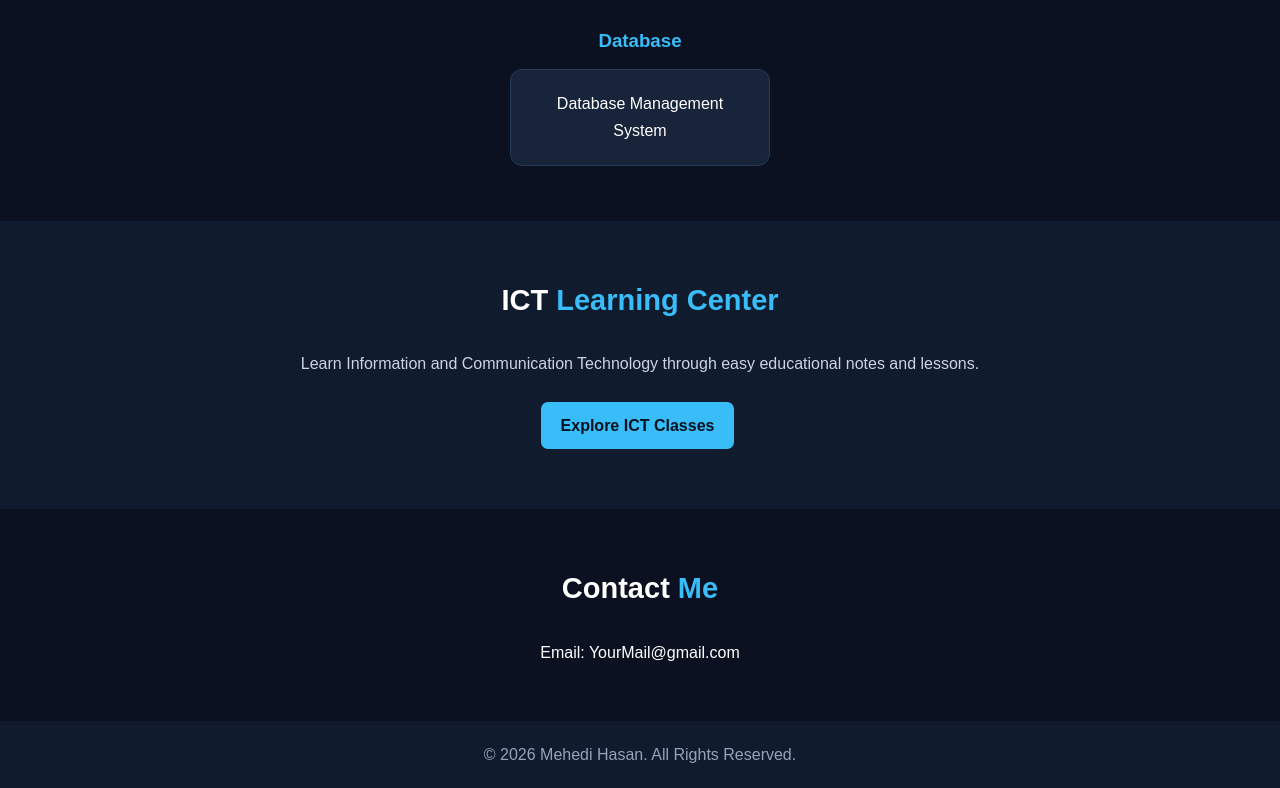
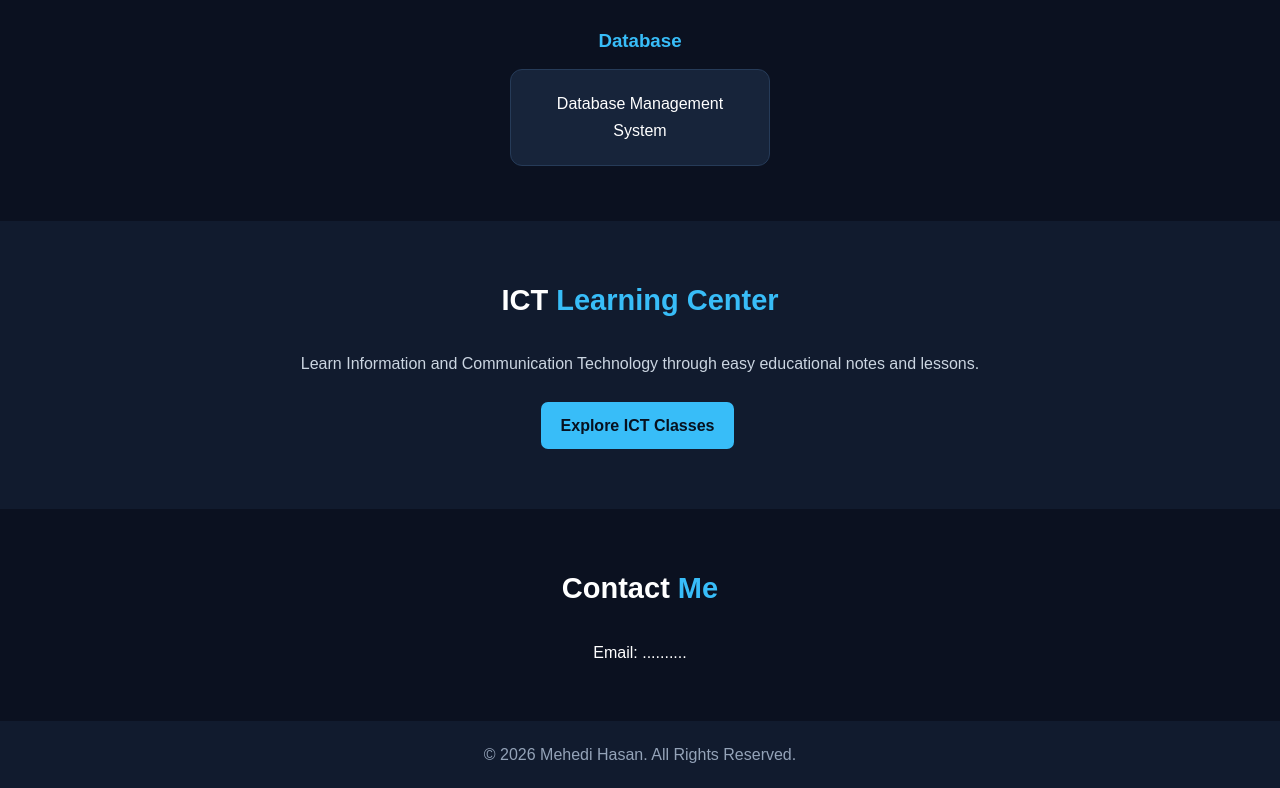
Before and after one commit to mhgithub21/mehedi-portfolio, a plain HTML site: page index.html in a window 1280 px wide. Shown: the part 1438-2226 px from the top of the page. Drawn offline with Linux system fonts and the light colour scheme.

Commit message:
index.html

```diff
--- a/index.html
+++ b/index.html
@@ -92,7 +92,7 @@
 
 <section class="section" id="contact">
     <h2>Contact <span>Me</span></h2>
-    <p>Email: YourMail@gmail.com</p>
+    <p>Email: .......... </p>
 </section>
 
 <footer>
```
